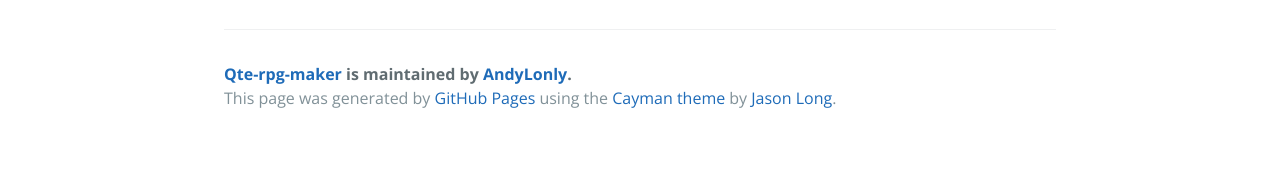
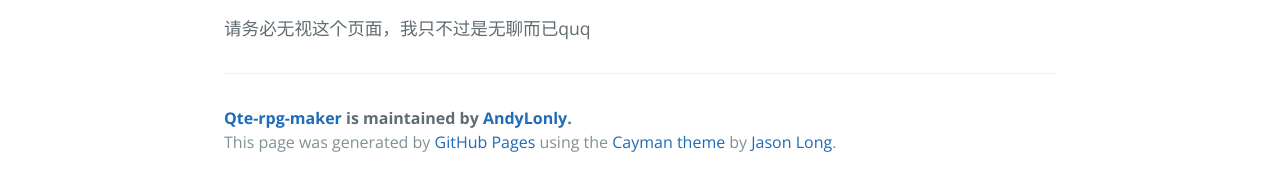
Before and after one commit to AndyLonly/QTE-RPG-MAKER, a plain HTML site: page index.html in a window 1280 px wide. Shown: the part 494-684 px from the top of the page. Drawn offline with nearby package versions, Linux system fonts and the light colour scheme.

Commit message:
Update index.html

```diff
--- a/index.html
+++ b/index.html
@@ -25,7 +25,7 @@
 <p>这里是一个还未取名的Project的JavaScript的脚本库
 我将会在这里制作一个QTE系统
 然后………wiki嘛，不要在意，会慢慢更新</p>
-
+  <p>请务必无视这个页面，我只不过是无聊而已quq</p>
       <footer class="site-footer">
         <span class="site-footer-owner"><a href="https://github.com/AndyLonly/QTE-RPG-MAKER">Qte-rpg-maker</a> is maintained by <a href="https://github.com/AndyLonly">AndyLonly</a>.</span>
 
```
